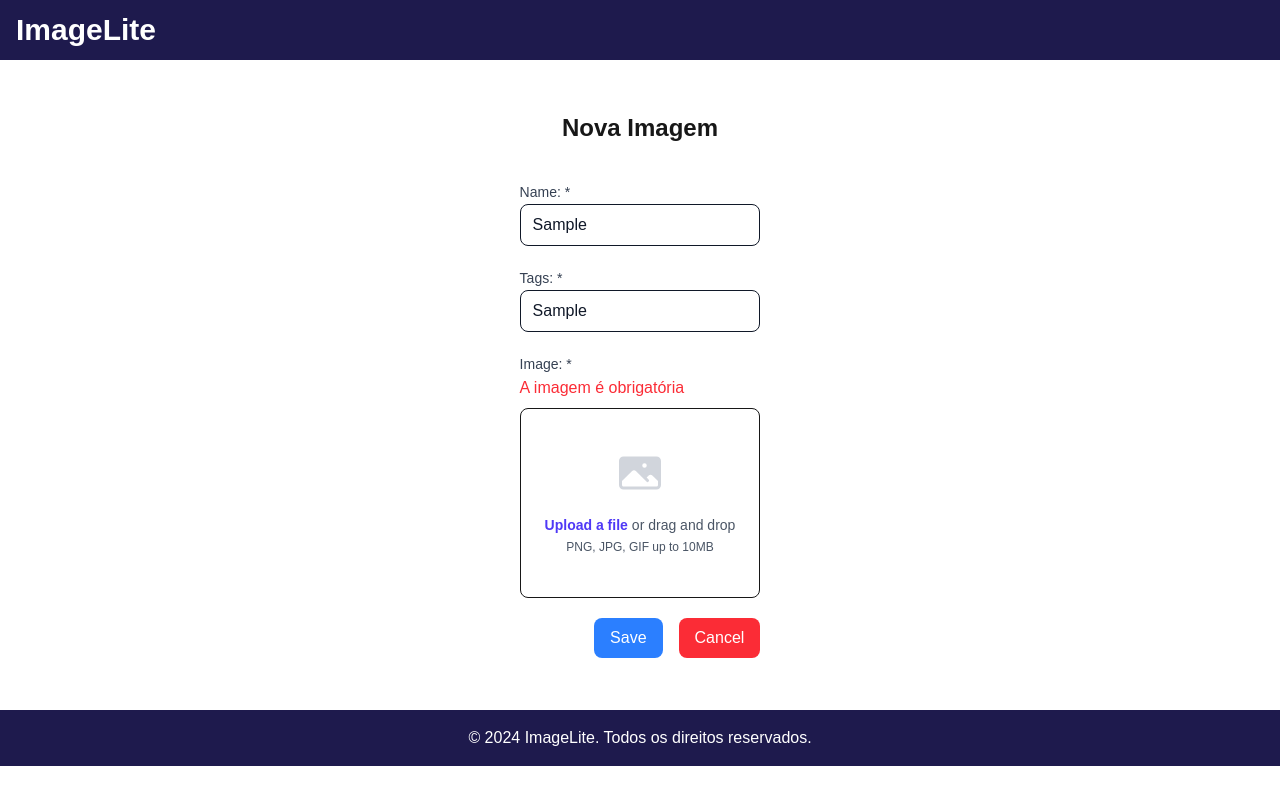
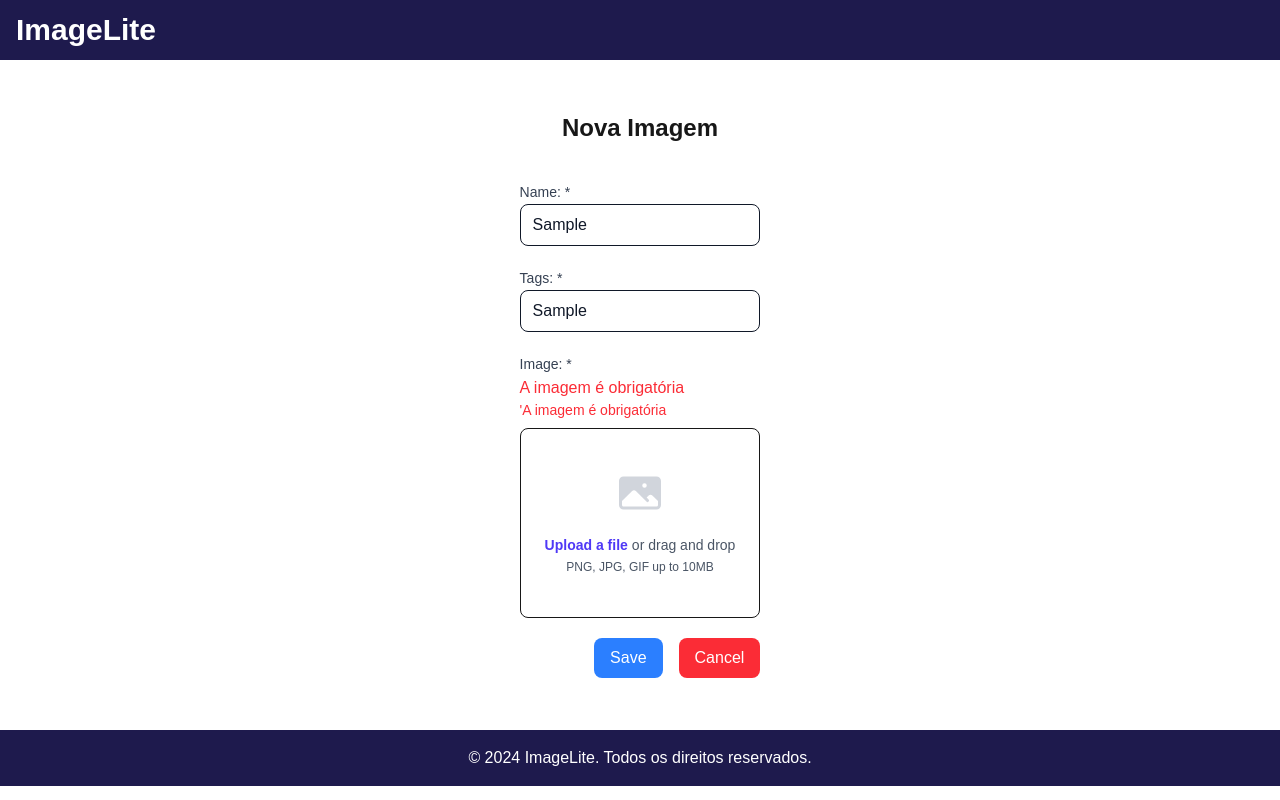
Before and after one commit to ricardosanto-crypto/ImageLiteCurso-imagelite, a Next.js app: page /formulario in a window 1280 px wide. Both pictures are taken after typing "Sample", "Sample" into the empty fields and a click on the button "Save". Built offline with nearby package versions, Linux system fonts and the light colour scheme.

Commit message:
Aula 58. Finalizando o cadastro de imagens

```diff
--- a/src/app/formulario/page.tsx
+++ b/src/app/formulario/page.tsx
@@ -1,5 +1,5 @@
 'use client'
-import { Button, InputText, Template, RenderIf, useNotification } from "@/components";
+import { Button, InputText, Template, RenderIf, useNotification, FieldError } from "@/components";
 import { useImageService } from "@/resources/image/image.service";
 import Link from "next/link";
 import { useFormik } from "formik";
@@ -69,7 +69,7 @@
                             onChange={formik.handleChange}
                             value={formik.values.name}
                             placeholder="type the image's name" />
-                            <span className="text-red-500">{formik.errors.name}</span>
+                            <FieldError error={formik.errors.name} />
                     </div>
                     <div className="mt-5 grid grid-cols-1">
                         <label className="block text-sm font-medium leading-6 text-gray-700">Tags: *</label>
@@ -81,6 +81,7 @@
                     <div className="mt-5 grid grid-cols-1">
                         <label className="block text-sm font-medium leading-6 text-gray-700">Image: *</label>
                         <span className="text-red-500">{formik.errors.file}</span>
+                        <FieldError error={formik.errors.file} />
                         <div className="mt-2 flex justify-center rounded-lg border border-dashed-gray-900/25 px-6 py-10">
                             <div className='text-center'>
                                 <RenderIf condition={!imagePreview}>
--- a/src/components/index.ts
+++ b/src/components/index.ts
@@ -1,5 +1,5 @@
 export { Template, RenderIf} from './Template'
 export { ImageCard } from './ImageCard'
 export { Button } from './button'
-export { InputText } from './input'
+export { InputText, FieldError } from './input'
 export { useNotification } from './notification'
--- /dev/null
+++ b/src/components/input/FieldError.tsx
@@ -0,0 +1,10 @@
+interface FieldErrorProps {
+    error: any | null;
+}
+
+export const FieldError: React.FC<FieldErrorProps> = ({ error }) => {
+    if (error) {
+        return (<span className="text-red-500 text-sm">'{error}</span>);
+    }
+    return false;
+};
--- a/src/components/input/index.ts
+++ b/src/components/input/index.ts
@@ -1 +1,2 @@
 export { InputText } from './InputText';
+export { FieldError } from './FieldError';
```
